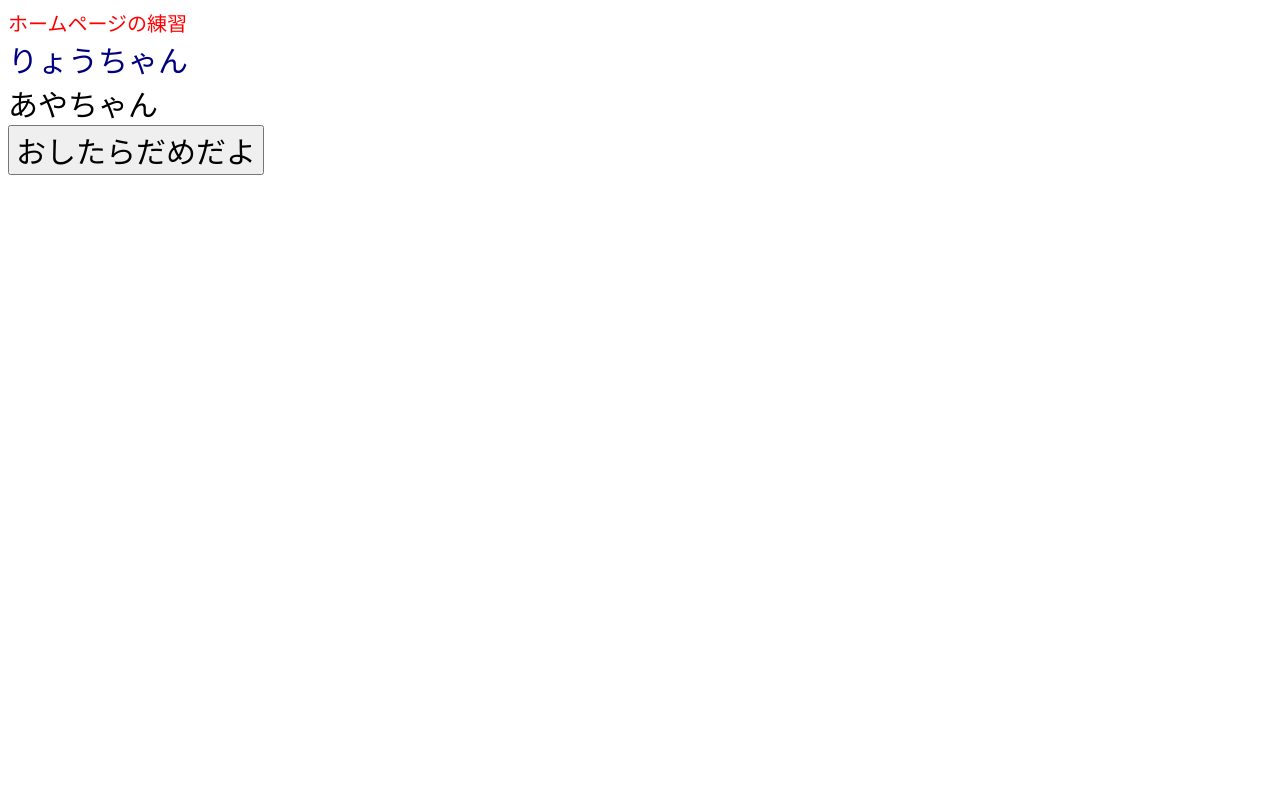
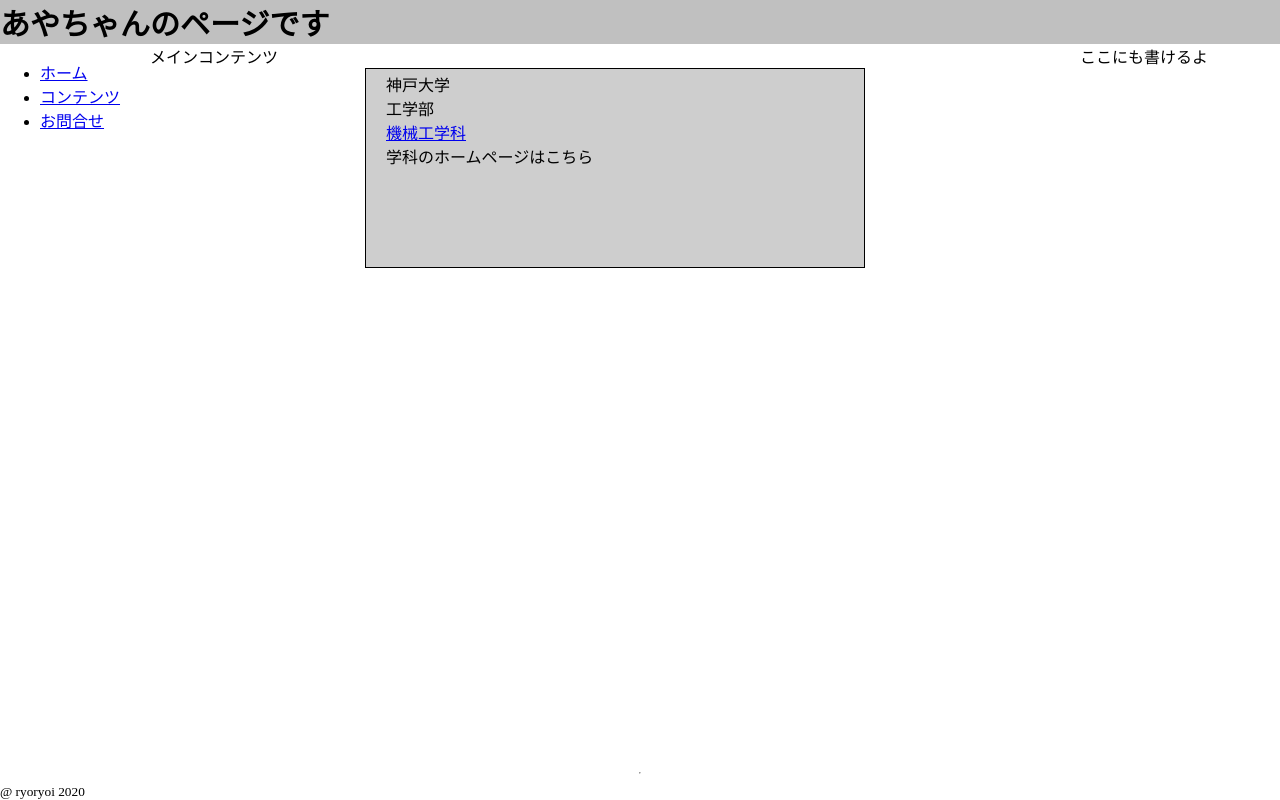
Before and after one commit to 1891021h/kobe_univ, a plain HTML site: page index.html in a window 1280 px wide. Drawn offline with Linux system fonts and the light colour scheme.

Commit message:
initial commit
提出

```diff
--- a/index.html
+++ b/index.html
@@ -2,15 +2,39 @@
 <html lang="en">
 <head>
     <meta charset="UTF-8">
-        <meta name="viewport" content="width=device-width, initial-scale=1.0">
-        <title>Document</title>
+    <meta name="viewport" content="width=, initial-scale=1.0">
+    <title>ホームページ</title>
     <link rel="stylesheet" href="style.css">
 </head>
 <body>
-        <div id="foo">ホームページの練習</div>
-        <div id="bar">りょうちゃん</div>
-        <div>あやちゃん</div>
-        <button id="baz">おしたらだめだよ</button>
-        <script src="index.js"></script>
+    <header></header>
+        <h1 class="title big">あやちゃんのページです</h1>
+    <div class="foo">
+        <nav>
+            <ul>
+                <li><a href="#">ホーム</a></li>
+                <li><a href="#">コンテンツ</a></li>
+                <li><a href="#">お問合せ</a></li>
+            </ul>
+        </nav>
+        <main>
+            メインコンテンツ
+            <div class="box">
+                神戸大学
+                <div>工学部</div>
+                <a href="http://www.mech.kobe-u.ac.jp/n/">機械工学科</a>
+                <div>学科のホームページはこちら</div>
+            </div>
+        </main>
+        <aside>ここにも書けるよ</aside>
+    </div>
+
+<hr>
+
+     <footer>
+        <small>
+            @ ryoryoi 2020
+        </small>
+    </footer>
 </body>
 </html>
--- a/style.css
+++ b/style.css
@@ -1,9 +1,42 @@
-* {font-size: 30px;
+.big {
+    font-size: 30px;
 }
-#foo {
-    font-size: 20px;
-    color: red
+#subtitle {
+    background-color: pink;
 }
-#bar {
-    color: navy;
+.box {
+    background-color: rgb(206, 206, 206);
+    border: 1px solid black;
+    margin: 0 auto;
+    padding: 3px 3px 10px 20px;
+    width: 500px;
+    height: 200px;
+    box-sizing: border-box;
 }
+h1 {
+    background-color: silver;
+    margin: 0;
+}
+
+body {
+    margin: 0;
+    min-height: 100vh;
+    display: flex;
+    flex-direction: column;
+}
+    .foo {
+        display: flex;
+        flex: 1;
+    }
+    main {
+        flex: 1;
+        /* background-color: pink; */
+    }
+    nav {
+        width: 150px;
+        /* background-color: purple; */
+    }
+    aside {
+        width: 200px;
+        /* background-color: sandybrown; */
+    }
```
Lines whose indentation alone changed are shown as unchanged.
